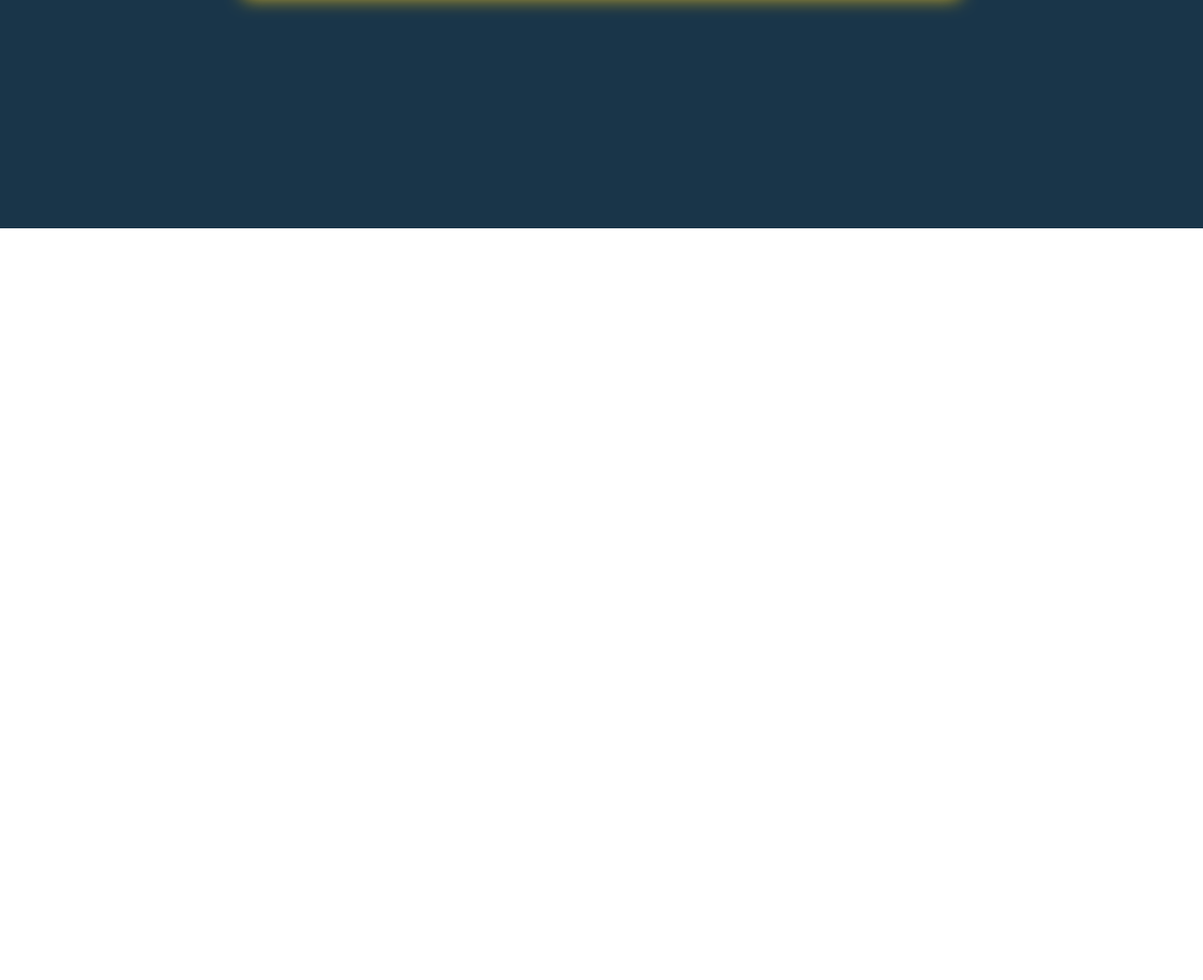
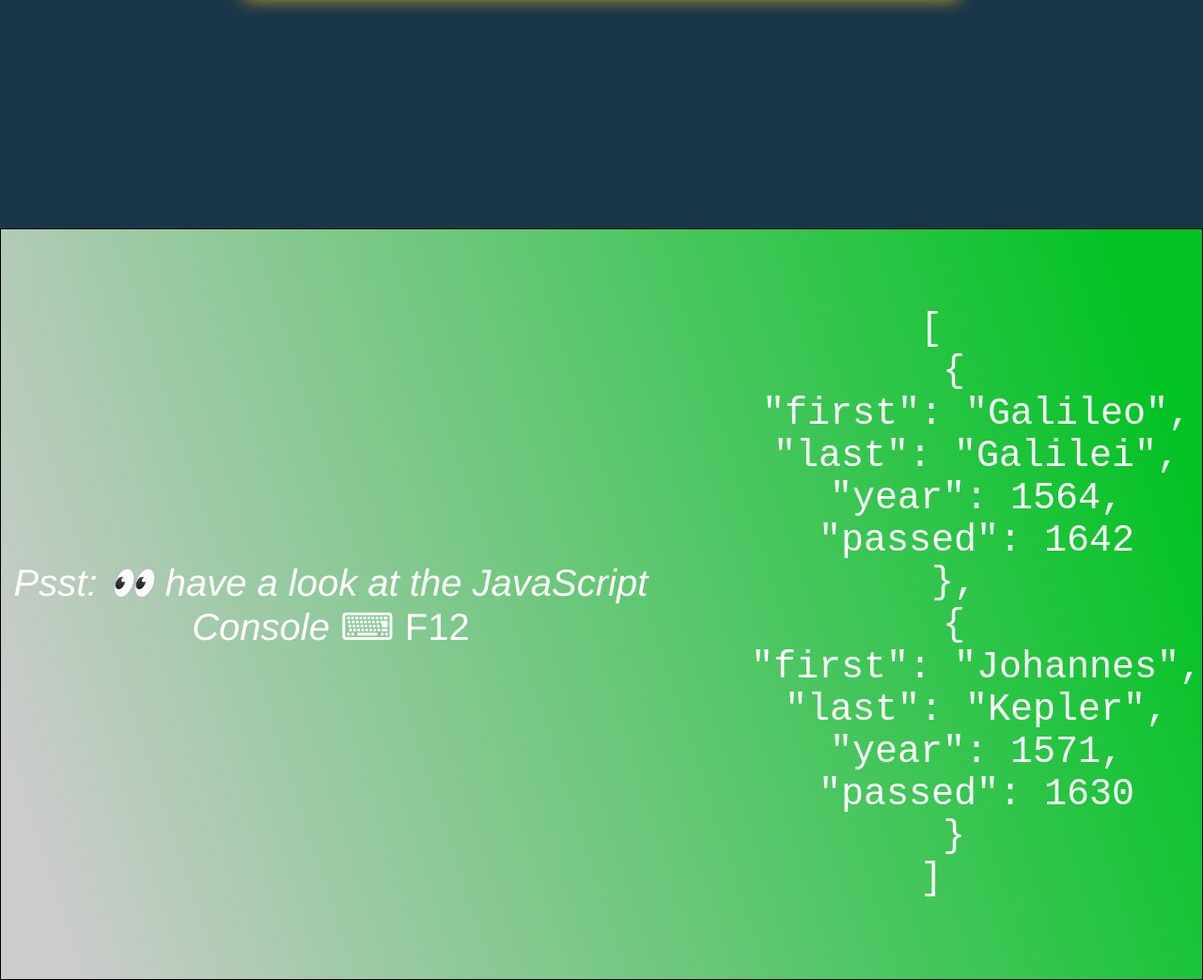
Before and after one commit to DominikPalacz/JavaScript30, a plain HTML site: page index.html in a window 1280 px wide. Shown: the part 2157-3200 px from the top of the page at 94% size. Before the commit the page ends 2400 px from the top, so only its background shows below. Drawn offline with Linux system fonts and the light colour scheme.

Commit message:
Added 4 section

```diff
--- /dev/null
+++ b/04 - Array Cardio Day 1/css/style.css
@@ -0,0 +1,9 @@
+.section-4 {
+  border: 1px solid #000;
+  background-image: linear-gradient(72deg, #ccc 5%, #00c322 95%);
+  height: 100%;
+  min-height: 100vh;
+  display: flex;
+  justify-content: center;
+  align-items: center;
+}
--- /dev/null
+++ b/04 - Array Cardio Day 1/js/app.js
@@ -0,0 +1,191 @@
+document.addEventListener("DOMContentLoaded", () => {
+  const p = document.createElement("section");
+  p.classList.add("section-4");
+  p.innerHTML = `<p><em>Psst: 👀 have a look at the JavaScript Console</em> ⌨ F12 <p>`;
+
+  // Get your shorts on - this is an array workout!
+  // ## Array Cardio Day 1
+
+  // Some data we can work with
+
+  const inventors = [
+    { first: "Albert", last: "Einstein", year: 1879, passed: 1955 },
+    { first: "Isaac", last: "Newton", year: 1643, passed: 1727 },
+    { first: "Galileo", last: "Galilei", year: 1564, passed: 1642 },
+    { first: "Marie", last: "Curie", year: 1867, passed: 1934 },
+    { first: "Johannes", last: "Kepler", year: 1571, passed: 1630 },
+    { first: "Nicolaus", last: "Copernicus", year: 1473, passed: 1543 },
+    { first: "Max", last: "Planck", year: 1858, passed: 1947 },
+    { first: "Katherine", last: "Blodgett", year: 1898, passed: 1979 },
+    { first: "Ada", last: "Lovelace", year: 1815, passed: 1852 },
+    { first: "Sarah E.", last: "Goode", year: 1855, passed: 1905 },
+    { first: "Lise", last: "Meitner", year: 1878, passed: 1968 },
+    { first: "Hanna", last: "Hammarström", year: 1829, passed: 1909 }
+  ];
+
+  const people = [
+    "Beck, Glenn",
+    "Becker, Carl",
+    "Beckett, Samuel",
+    "Beddoes, Mick",
+    "Beecher, Henry",
+    "Beethoven, Ludwig",
+    "Begin, Menachem",
+    "Belloc, Hilaire",
+    "Bellow, Saul",
+    "Benchley, Robert",
+    "Benenson, Peter",
+    "Ben-Gurion, David",
+    "Benjamin, Walter",
+    "Benn, Tony",
+    "Bennington, Chester",
+    "Benson, Leana",
+    "Bent, Silas",
+    "Bentsen, Lloyd",
+    "Berger, Ric",
+    "Bergman, Ingmar",
+    "Berio, Luciano",
+    "Berle, Milton",
+    "Berlin, Irving",
+    "Berne, Eric",
+    "Bernhard, Sandra",
+    "Berra, Yogi",
+    "Berry, Halle",
+    "Berry, Wendell",
+    "Bethea, Erin",
+    "Bevan, Aneurin",
+    "Bevel, Ken",
+    "Biden, Joseph",
+    "Bierce, Ambrose",
+    "Biko, Steve",
+    "Billings, Josh",
+    "Biondo, Frank",
+    "Birrell, Augustine",
+    "Black, Elk",
+    "Blair, Robert",
+    "Blair, Tony",
+    "Blake, William"
+  ];
+
+  // [✅]
+  // Array.prototype.filter()
+  // 1. Filter the list of inventors for those who were born in the 1500's
+  const inventorsBorn1500 = inventors.filter(
+    inventor => inventor.year >= 1500 && inventor.year < 1600
+  );
+
+  const pre = document.createElement("pre");
+  pre.innerHTML = JSON.stringify(inventorsBorn1500, null, 2);
+  p.appendChild(pre);
+  console.table(inventorsBorn1500);
+
+  // [✅]
+  // Array.prototype.map()
+  // 2. Give us an array of the inventors' first and last names
+
+  const arrayFullNames = inventors.map(
+    inventor => `${inventor.first} ${inventor.last}`
+  );
+  console.table(arrayFullNames);
+
+  // [✅]
+  // Array.prototype.sort()
+  // 3. Sort the inventors by birthdate, oldest to youngest
+
+  const arrayBirthday = inventors.sort(
+    ({ year: firstInventorBirthday }, { year: secondInventorBirthday }) =>
+      firstInventorBirthday - secondInventorBirthday
+  );
+  console.table(arrayBirthday);
+
+  // [✅]
+  // Array.prototype.reduce()
+  // 4. How many years did all the inventors live?
+
+  const InventorsTotalYears = inventors.reduce((accumulator, inventor) => {
+    return accumulator + (inventor.passed - inventor.year);
+  }, 0);
+  console.log(
+    `%c "4.
+    How
+    many
+    years
+    did
+    all
+    the
+    inventors
+    live?"`,
+    `background: #000;`,
+    InventorsTotalYears
+  );
+
+  // [✅]
+  // 5. Sort the inventors by years lived
+
+  const InventorsByYearsLived = inventors.sort((a, b) => {
+    const lastInventor = a.passed - a.year;
+    const nextInventor = b.passed - b.year;
+    return lastInventor > nextInventor ? -1 : 1;
+  });
+  console.table(InventorsByYearsLived);
+
+  // [✅]
+  // 6. create a list of Boulevards in Paris that contain 'de' anywhere in the name
+  // https://en.wikipedia.org/wiki/Category:Boulevards_in_Paris
+
+  // ! const category = document.querySelector(".mw-category");
+  // ! const links = [...category.querySelectorAll("a")];
+  // ! const deBoulevards = links
+  // !   .map(link => link.textContent)
+  // !   .filter(streetName => streetName.includes("de"));
+
+  // ! console.table(deBoulevards);
+
+  // [✅]
+  // 7. sort Exercise
+  // Sort the people alphabetically by last name
+  const peopleSorted = people.sort((personA, personB) => {
+    const [...namesAF] = personA.split(", ");
+    const [...namesBF] = personB.split(", ");
+
+    return namesAF > namesBF;
+  });
+  console.table(peopleSorted);
+
+  // [✅]
+  // 8. Reduce Exercise
+  // Sum up the instances of each of these
+  const data = [
+    "car",
+    "car",
+    "truck",
+    "truck",
+    "bike",
+    "walk",
+    "car",
+    "van",
+    "bike",
+    "walk",
+    "car",
+    "van",
+    "car",
+    "truck"
+  ];
+
+  const setSum = data.reduce((accumulator, element) => {
+    accumulator[element] || (accumulator[element] = 0);
+    accumulator[element]++;
+    return accumulator;
+  }, {});
+  console.log(
+    `%c "Sum up the instances of each of these:"`,
+    `background: #000;`,
+    setSum
+  );
+
+  document.body.appendChild(p);
+  console.log(
+    "%c ",
+    "font-size: 1000px; background: url(https://i.cloudup.com/Zqeq2GhGjt-3000x3000.jpeg) no-repeat;"
+  );
+});
--- a/index.html
+++ b/index.html
@@ -22,11 +22,17 @@
       type="text/css"
       href="./03 - CSS Variables/css/style.css"
     />
+    <link
+      rel="stylesheet"
+      type="text/css"
+      href="./04 - Array Cardio Day 1/css/style.css"
+    />
 
     <script type="module" src="./app.js"></script>
     <script type="module" src="./01 - JavaScript Drum Kit/js/app.js"></script>
     <script type="module" src="./02 - JS and CSS Clock/js/app.js"></script>
     <script type="module" src="./03 - CSS Variables/js/app.js"></script>
+    <script type="module" src="./04 - Array Cardio Day 1/js/app.js"></script>
   </head>
   <body></body>
 </html>
```
Also changed, not shown: 04 - Array Cardio Day 1/index.html (added, +12 -0 lines).
